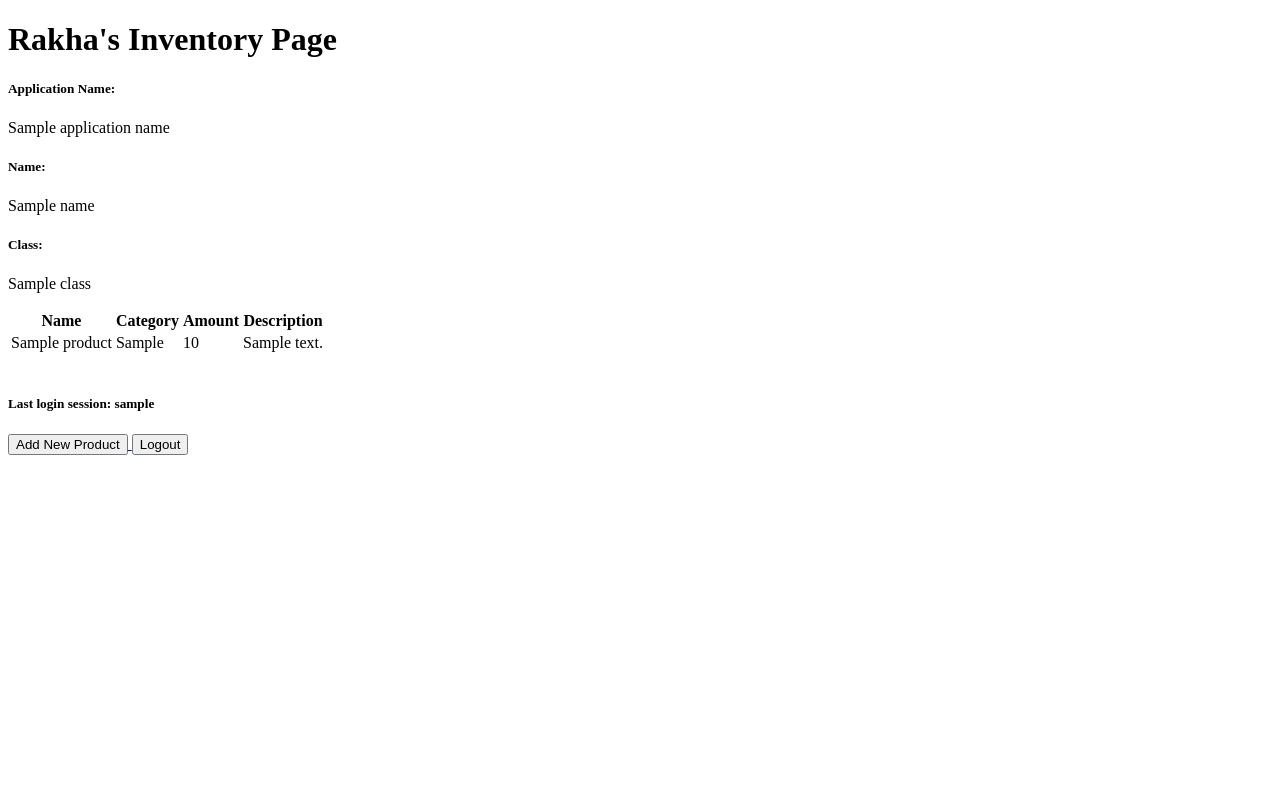
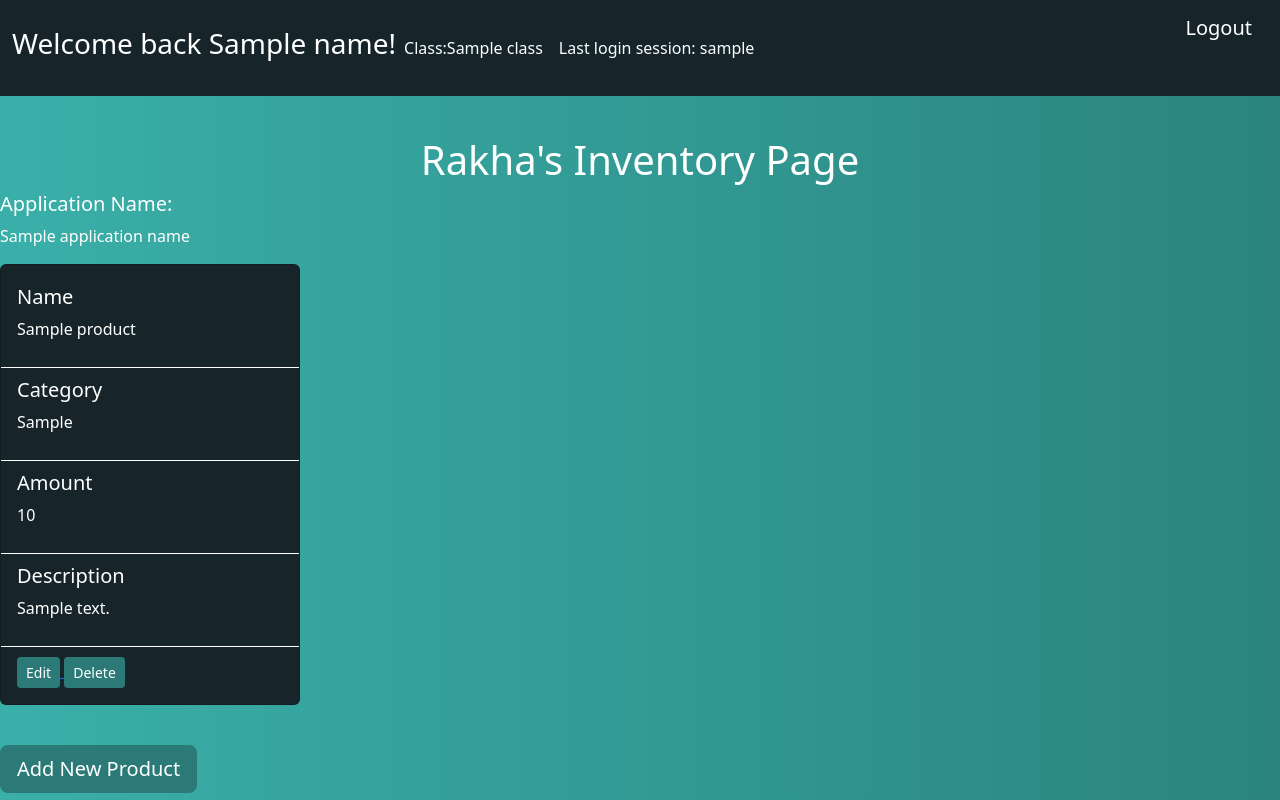
Before and after one commit to rakhafahimshahab/rakha-inventory, a Django app: template main/templates/main.html in a window 1280 px wide. Run offline with Django 4.2, Linux system fonts and the light colour scheme; tables that the repository leaves empty hold one stand-in row (values such as "Sample post"); the template is opened without the code that fills it: values that come from a table or form of the project are taken from there, most other values are stand-ins (such as "Sample title", 1, 10 or a date in 2020).

Commit message:
Assignment 5 Completed

```diff
--- a/main/templates/main.html
+++ b/main/templates/main.html
@@ -1,48 +1,96 @@
 {% extends 'base.html' %}
 {% block content %}
-<h1>Rakha's Inventory Page</h1>
+<style>
+    .custom-navbar-color {
+        background-color: #17252a;
+        color : #feffff;
+        margin-bottom: 40px
+    }
+    .card {
+        background-color: #17252a;
+        color : #feffff;
+    }
+    .card div {
+        border-top: 1px solid #feffff; /* This adds a line at the top of each div */
+        padding-top: 10px; /* Optional: Adds some space between the content of the div and the border for better visual appeal */
+        margin-top: 10px; /* Optional: Adds some space between divs */
+    }
+    .card div:first-child {
+        border-top: none;
+    }
+    .btn-custom{
+        background-color: #2b7a78;
+        color: #feffff;
+    }
+</style>
+
+<nav class="navbar navbar-expand-lg custom-navbar-color">
+    <div class="container-fluid">
+      <h3>Welcome back {{name}}!</h3>
+      <div class="collapse navbar-collapse" id="navbarSupportedContent" style="text-align: right;">
+        <ul class="navbar-nav me-auto mb-2 mb-lg-0">
+            <li>
+                <a class="nav-link disabled" aria-disabled="true" style="color: #faffff;">Class:{{class}}</a>
+            </li>
+            <li class="nav-item">
+                <a class="nav-link disabled" aria-disabled="true" style="color: #faffff;">Last login session: {{last_login}}</a>
+              </li>
+        </ul>
+        </div>
+      <a class="navbar-brand custom-navbar-color" href="{% url 'main:logout' %}">Logout</a>
+    </button>
+    </div>
+</nav>
+<h1 style="text-align: center;">Rakha's Inventory Page</h1>
 
 <h5>Application Name:</h5>
 <p>{{ application_name }}</p>
 
-<h5>Name:</h5>
-<p>{{ name }}</p>
 
-<h5>Class:</h5>
-<p>{{ class }}</p>
+{% comment %} Below is how to show the product data {% endcomment %}
 
-<table>
-    <tr>
-        <th>Name</th>
-        <th>Category</th>
-        <th>Amount</th>
-        <th>Description</th>
-    </tr>
-
-    {% comment %} Below is how to show the product data {% endcomment %}
-
+<div class="row">
     {% for product in products %}
-        <tr>
-            <td>{{product.name}}</td>
-            <td>{{product.category}}</td>
-            <td>{{product.amount}}</td>
-            <td>{{product.description}}</td>
-        </tr>
+        <div class="col-md-4 mb-3" >
+            <div class="card" style="width: 300px;">
+                <div class="card-body">
+                    <h5 class="card-title">Name</h5>
+                    <p class="card-text">{{product.name}}</p>
+                </div>
+                <div class="card-body">
+                    <h5 class="card-title">Category</h5>
+                    <p class="card-text">{{product.category}}</p>
+                </div>
+                <div class="card-body">
+                    <h5 class="card-title">Amount</h5>
+                    <p class="card-text">{{product.amount}}</p>
+                </div>
+                <div class="card-body">
+                    <h5 class="card-title">Description</h5>
+                    <p class="card-text">{{product.description}}</p>
+                </div>
+                <div class="card-body">
+                    <a href="{% url 'main:edit_product' product.pk %}">
+                        <button class="btn btn-custom btn-sm" type="submit">
+                            Edit
+                        </button>
+                    </a>
+                    <a href="{% url 'main:delete_product' product.pk %}">
+                        <button class="btn btn-custom btn-sm" type="submit">
+                            Delete
+                        </button>
+                    </a>
+                </div>
+            </div>
+        </div>
     {% endfor %}
-</table>
-
+</div>
 <br />
 
-<h5>Last login session: {{ last_login }}</h5>
-
 <a href="{% url 'main:create_product' %}">
-    <button>
+    <button class="btn btn-custom btn-lg">
         Add New Product
     </button>
 </a>
-<a href="{% url 'main:logout' %}">
-    <button>
-        Logout
-    </button>
-</a>
+
 {% endblock content %}
--- a/main/urls.py
+++ b/main/urls.py
@@ -1,5 +1,5 @@
 from django.urls import path
-from main.views import show_main, create_product, show_xml, show_json, show_xml_by_id, show_json_by_id,register,login_user,logout_user
+from main.views import show_main, create_product, show_xml, show_json, show_xml_by_id, show_json_by_id,register,login_user,logout_user,edit_product,delete_product
 
 app_name = 'main'
 
@@ -13,4 +13,6 @@ urlpatterns = [
     path('register/', register, name='register'),
     path('login/', login_user, name='login'),
     path('logout/', logout_user, name='logout'),
+    path('edit-product/<int:id>', edit_product, name='edit_product'),
+    path('delete/<int:id>', delete_product, name='delete_product'),
 ]
--- a/templates/base.html
+++ b/templates/base.html
@@ -1,18 +1,39 @@
 {% load static %}
 <!DOCTYPE html>
 <html lang="en">
+
 <head>
     <meta charset="UTF-8" />
-        <meta
-            name="viewport"
-            content="width=device-width, initial-scale=1.0"
-        />
+    <meta name="viewport" content="width=device-width, initial-scale=1.0" />
     {% block meta %}
     {% endblock meta %}
+    <link href="https://cdn.jsdelivr.net/npm/bootstrap@5.3.2/dist/css/bootstrap.min.css" rel="stylesheet"
+        integrity="sha384-T3c6CoIi6uLrA9TneNEoa7RxnatzjcDSCmG1MXxSR1GAsXEV/Dwwykc2MPK8M2HN" crossorigin="anonymous">
+
+    <!-- Adding the custom gradient style -->
+    <style>
+        body {
+            background: linear-gradient(to right, #3aafa9, #2b847f); /* Gradient from blue to red */
+            color : #FEFFFF
+        }
+    </style>
 </head>
 
 <body>
     {% block content %}
+    <meta charset="UTF-8" />
+    <meta name="viewport" content="width=device-width, initial-scale=1">
     {% endblock content %}
+
+    <script src="https://code.jquery.com/jquery-3.6.0.min.js"
+        integrity="sha384-KyZXEAg3QhqLMpG8r+J4jsl5c9zdLKaUk5Ae5f5b1bw6AUn5f5v8FZJoMxm6f5cH1" crossorigin="anonymous">
+    </script>
+    <script src="https://cdn.jsdelivr.net/npm/@popperjs/core@2.11.8/dist/umd/popper.min.js"
+        integrity="sha384-I7E8VVD/ismYTF4hNIPjVp/Zjvgyol6VFvRkX/vR+Vc4jQkC+hVqc2pM8ODewa9r" crossorigin="anonymous">
+    </script>
+    <script src="https://cdn.jsdelivr.net/npm/bootstrap@5.3.2/dist/js/bootstrap.min.js"
+        integrity="sha384-BBtl+eGJRgqQAUMxJ7pMwbEyER4l1g+O15P+16Ep7Q9Q+zqX6gSbd85u4mG4QzX+" crossorigin="anonymous">
+    </script>
 </body>
+
 </html>
```
Also changed, not shown: main/templates/create_product.html (+24 -14 lines), main/templates/edit_product.html (added, +37 -0 lines), main/templates/login.html (+19 -6 lines), main/templates/register.html (+22 -11 lines), main/views.py (+23 -0 lines), README.md. Lines whose indentation alone changed are shown as unchanged.
